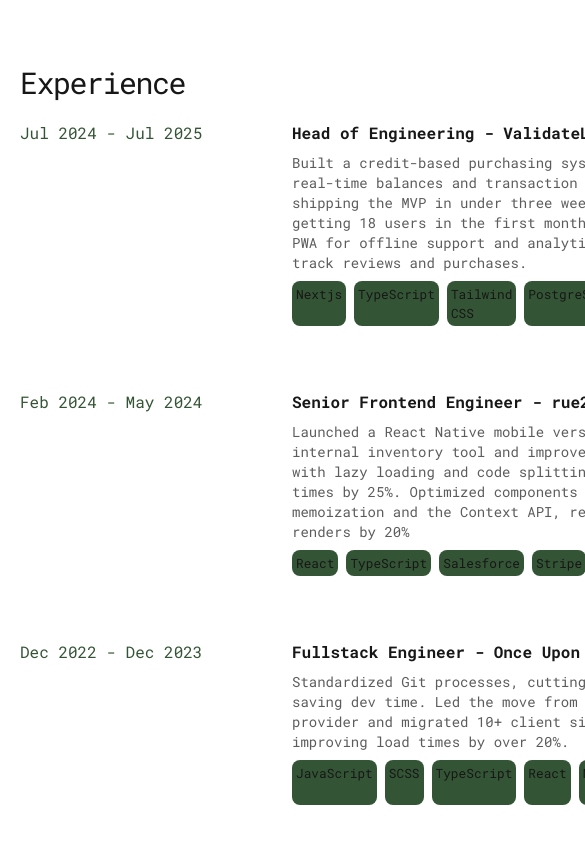
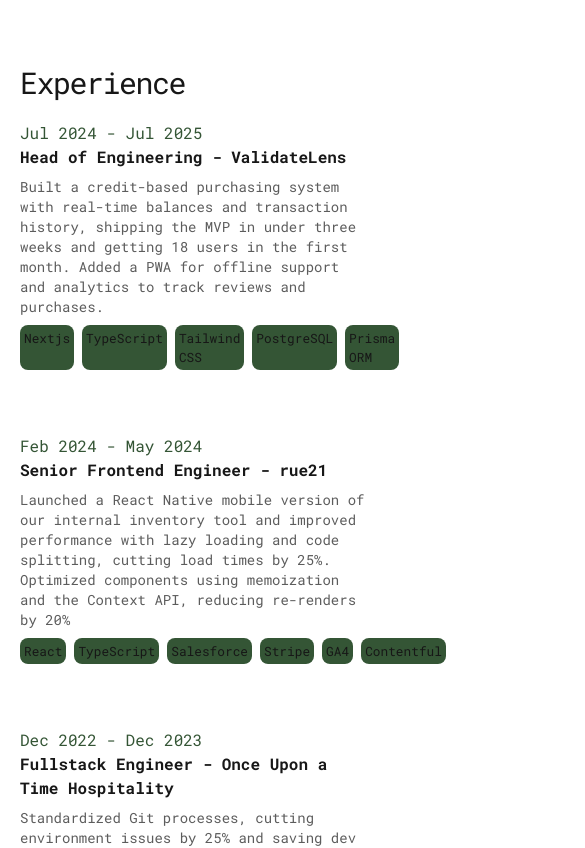
Before and after one commit to kquach229/next-portfoliov2, a Next.js app: page /about in a window 390 px wide. Shown: the part 7720-8568 px from the top of the page, 585 px wide, since content can reach past the window. Built offline with nearby package versions, Linux system fonts and the light colour scheme.

Commit message:
experience section responsiveness

```diff
--- a/app/about/page.tsx
+++ b/app/about/page.tsx
@@ -164,7 +164,9 @@
         <div className='text-3xl tracking-tighter mb-5'>Experience</div>
         <div className='flex flex-col gap-16'>
           {workExperience.map((experience) => (
-            <div key={experience.companyName} className='flex gap-20'>
+            <div
+              key={experience.companyName}
+              className='flex flex-col md:flex-row md:gap-20'>
               <span className='text-mysterious-green min-w-[12rem]'>
                 {experience.date}
               </span>
```
